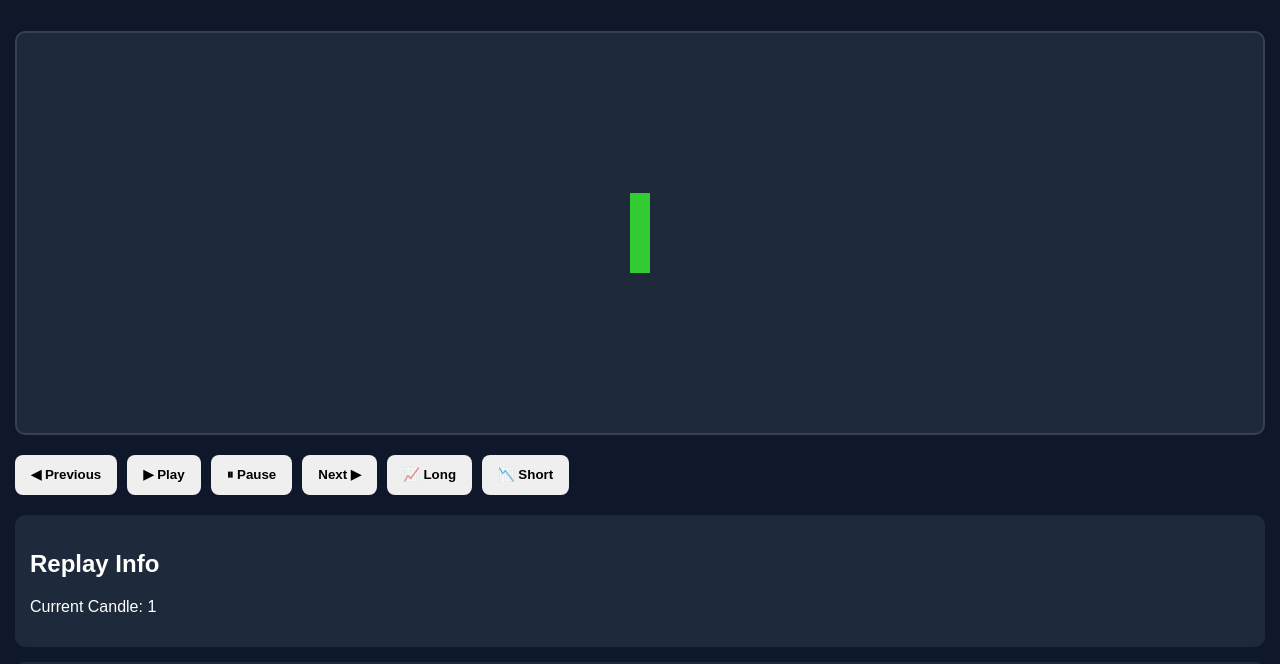
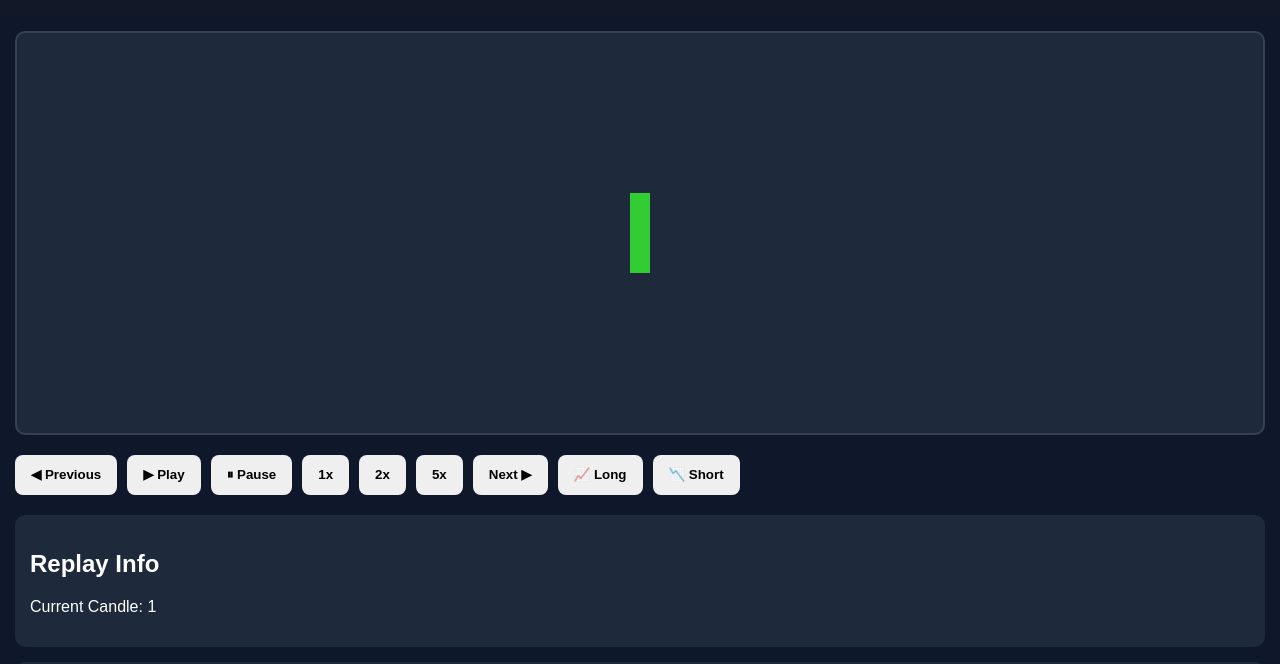
Before and after one commit to Kushalreddy-source/xau-backtester, a plain HTML site: page index.html in a window 1280 px wide. Shown: the part 94-758 px from the top of the page. Drawn offline with Linux system fonts and the light colour scheme.

Commit message:
Update index.html

```diff
--- a/index.html
+++ b/index.html
@@ -23,6 +23,9 @@ Loading...
 <button id="prevBtn">◀ Previous</button>
 <button id="playBtn">▶ Play</button>
 <button id="pauseBtn">⏸ Pause</button>
+<button id="speed1Btn">1x</button>
+<button id="speed2Btn">2x</button>
+<button id="speed5Btn">5x</button>
 <button id="nextBtn">Next ▶</button>
 <button id="longBtn">📈 Long</button>
 <button id="shortBtn">📉 Short</button>
```
